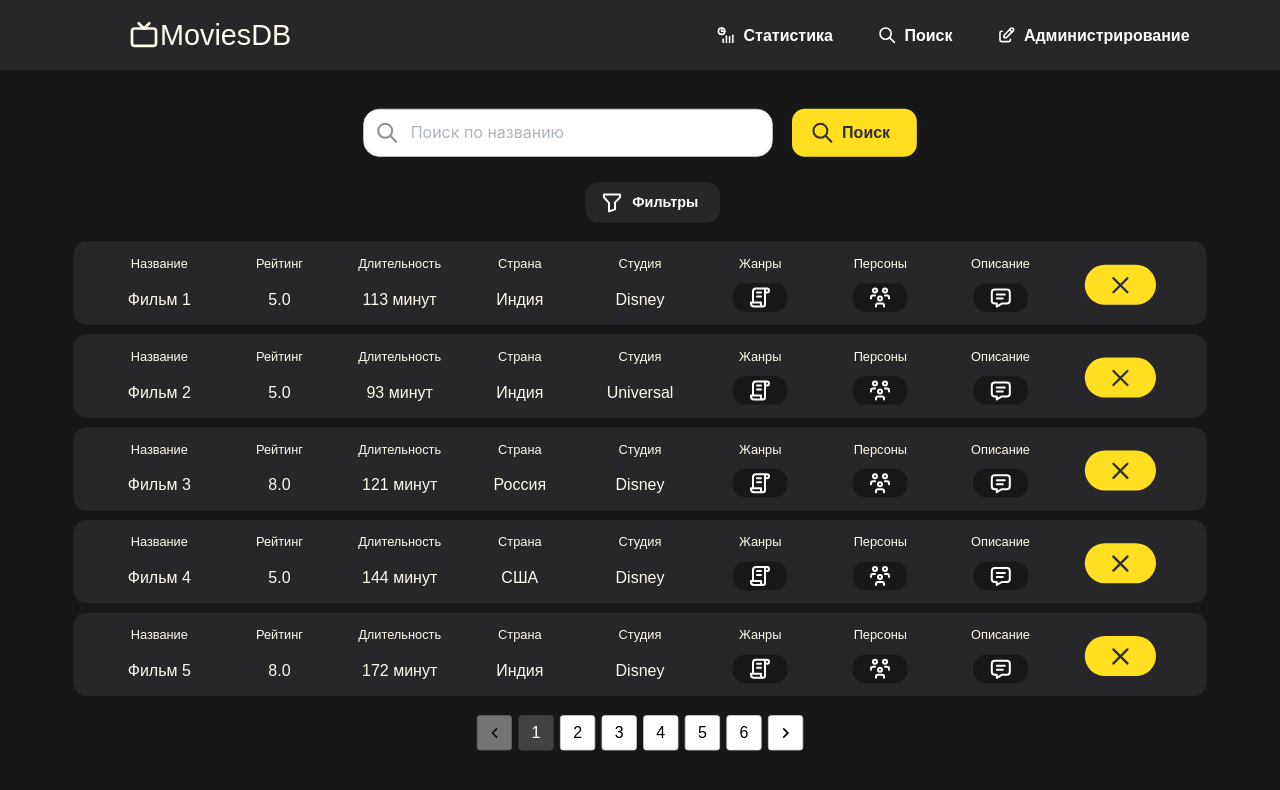
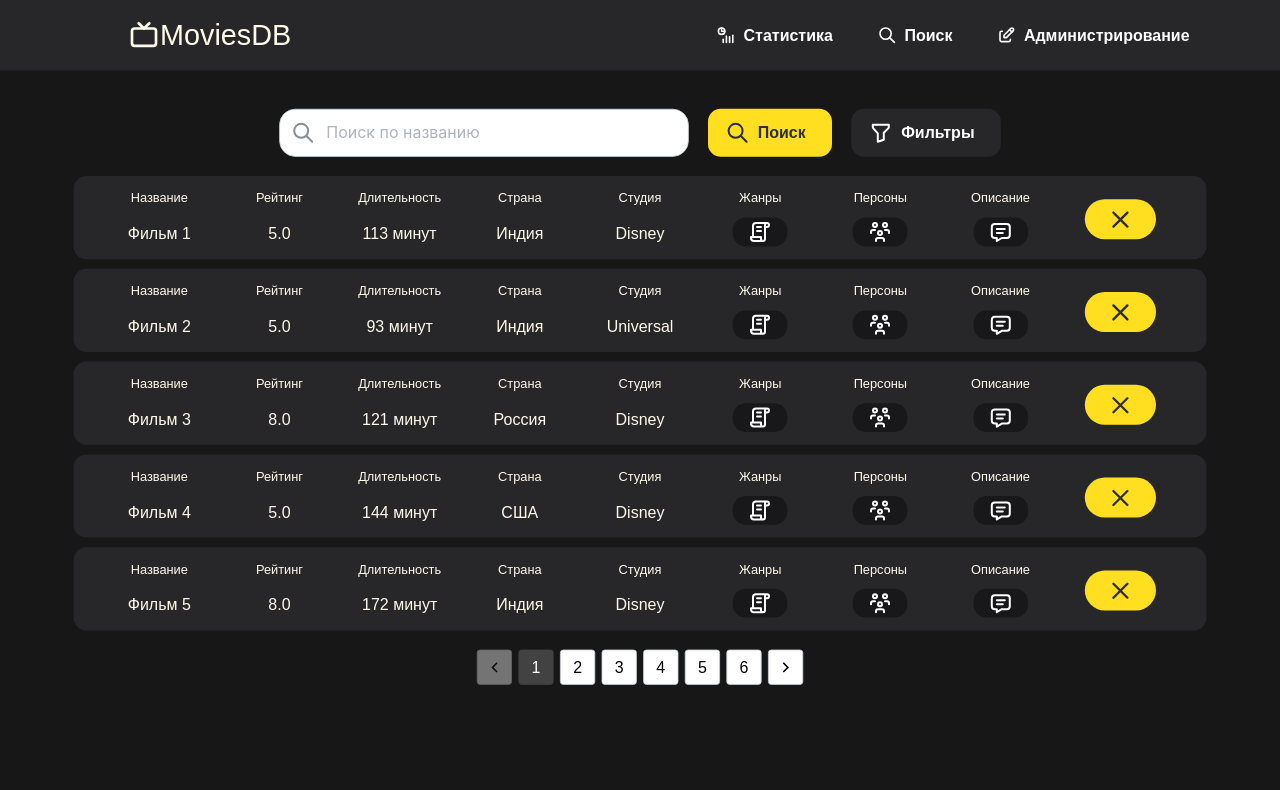
Before and after one commit to Rissta/MOVIE-BD, a Next.js app: page /administration/remove/movie in a window 1280 px wide. Shown: the top 790 px of the page. Built offline with nearby package versions, Linux system fonts and the light colour scheme.

Commit message:
Кнопка фильтра

```diff
--- a/app/administration/remove/movie/page.jsx
+++ b/app/administration/remove/movie/page.jsx
@@ -133,7 +133,7 @@ export default function Search() {
 
       {/* Основная часть интерфейса */}
       <div className="mt-12">
-        <div className="flex justify-center items-center">
+        <div className="flex justify-center items-center mb-6">
           <div className="w-1/3">
             <Input
               radius={20}
@@ -143,8 +143,13 @@ export default function Search() {
             />
           </div>
           <div className="bg-yellow-300 rounded-2xl ml-6">
-            <Button variant="subtle" color="dark.8" size="xl" leftSection={<IconSearch size={30} />}>
+            <Button variant="subtle" color="dark.8" size="xl" radius="lg" leftSection={<IconSearch size={30} />}>
               Поиск
+            </Button>
+          </div>
+          <div className="bg-zinc-800 rounded-2xl ml-6">
+            <Button variant="subtle" color="white" size="xl" radius="lg" leftSection={<IconFilter size={30} />} onClick={openFilters}>
+              Фильтры
             </Button>
           </div>
         </div>
@@ -235,14 +240,6 @@ export default function Search() {
           </Input.Wrapper>
         </div>
       </Modal>
-
-      <div className="flex justify-center items-center mt-8 mb-6">
-          <div className="bg-zinc-800 rounded-2xl ml-8">
-            <Button variant="subtle" color="white" size="lg" leftSection={<IconFilter size={30} />} onClick={openFilters}>
-              Фильтры
-            </Button>
-          </div>
-      </div>
 
       {/* Блок с данными */}
       <div>
```
